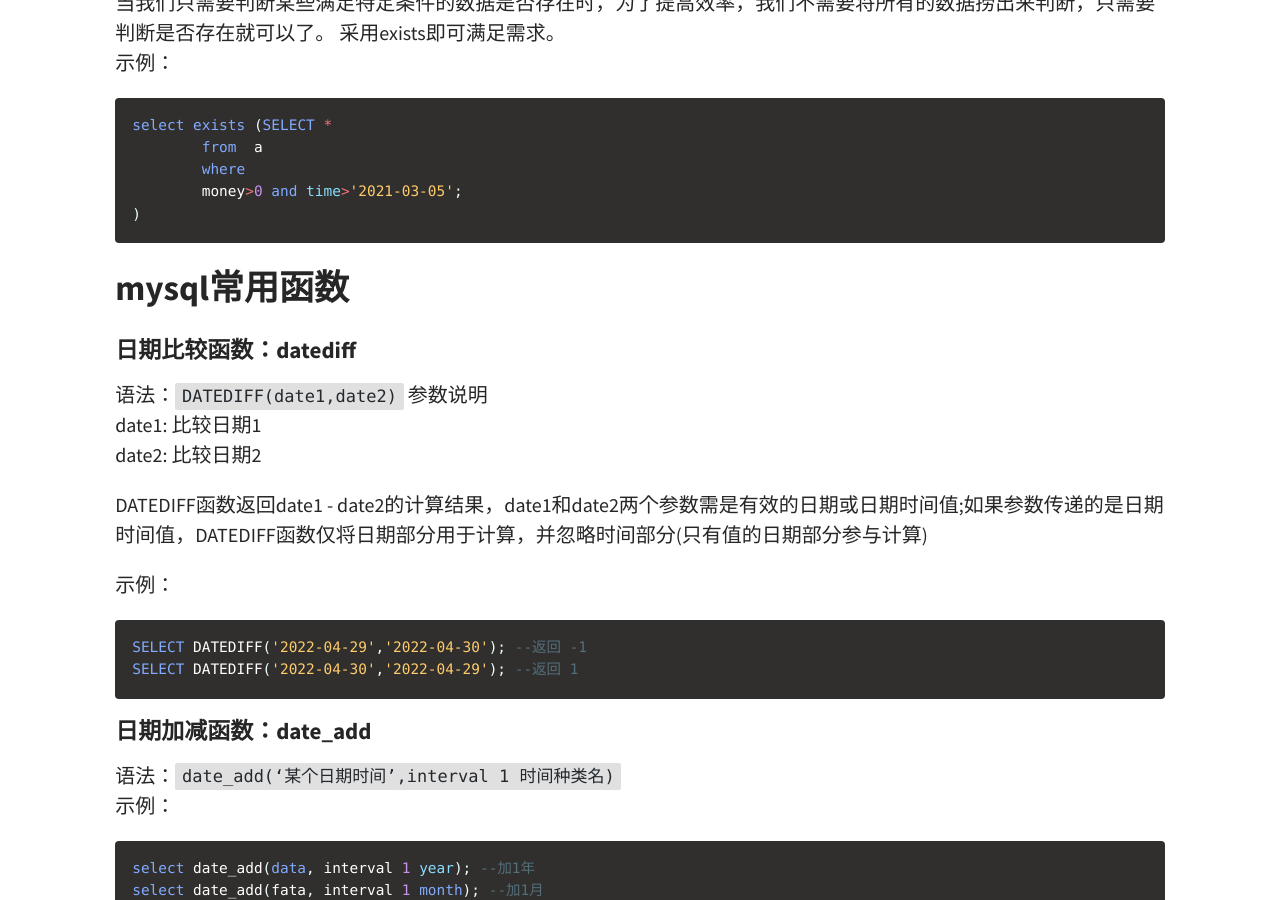
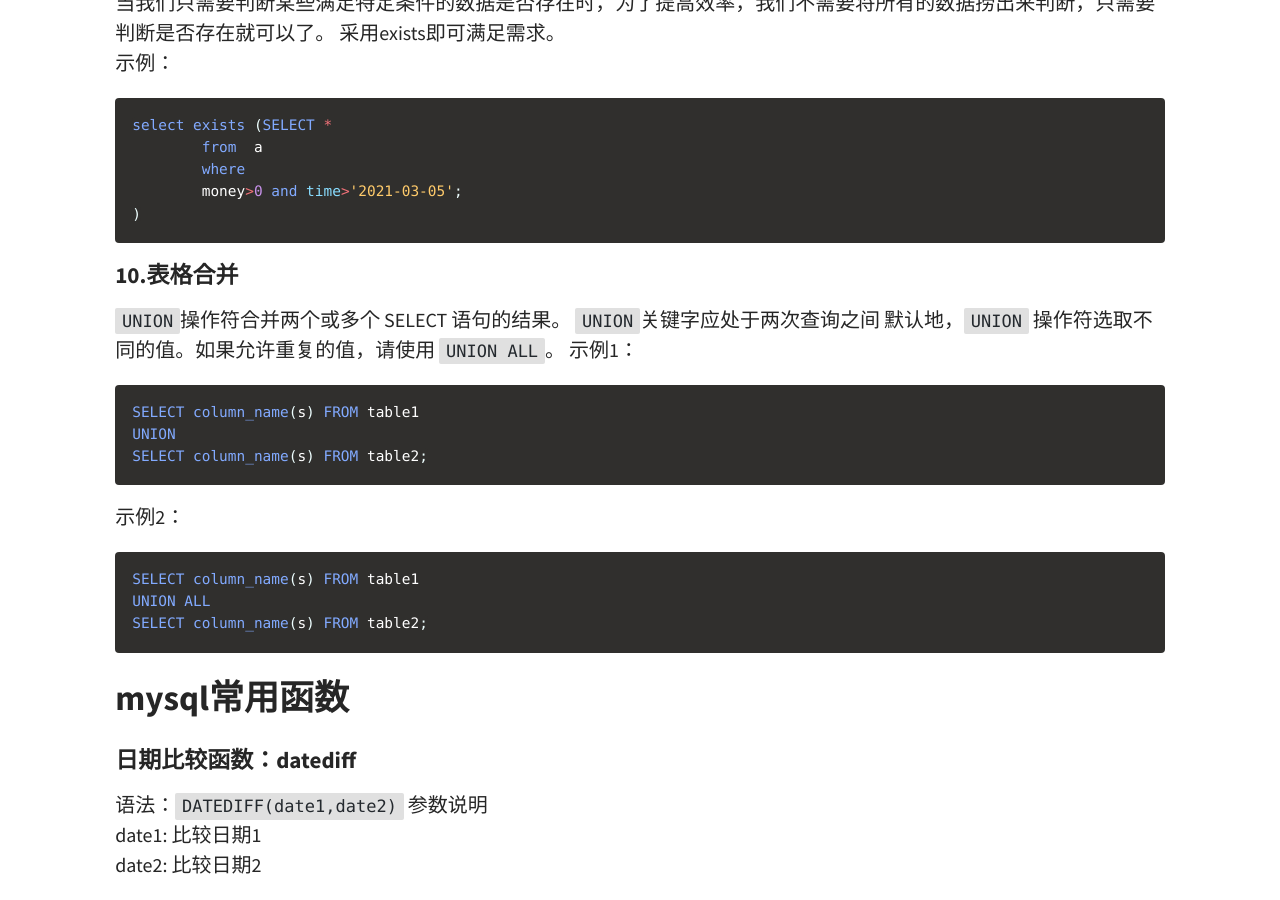
Before and after one commit to WolfRanok/WolfRanok.github.io, a Jekyll site: the page built from _posts/2022-12-3-wuhan-mysql.md, in a window 1280 px wide and 900 px high, scrolled down 2389 px. Built offline with Jekyll 4.4.1, drawn with Linux system fonts in a browser that asks for light colours.

Commit message:
mysql 表格合并

````diff
--- a/_posts/2022-12-3-wuhan-mysql.md
+++ b/_posts/2022-12-3-wuhan-mysql.md
@@ -92,6 +92,24 @@ select exists (SELECT *
         where
         money>0 and time>'2021-03-05';
 )
+```
+
+#### 10.表格合并
+
+`UNION`操作符合并两个或多个 SELECT 语句的结果。
+`UNION`关键字应处于两次查询之间
+默认地，`UNION` 操作符选取不同的值。如果允许重复的值，请使用 `UNION ALL`。
+示例1：
+```sql
+SELECT column_name(s) FROM table1
+UNION
+SELECT column_name(s) FROM table2;
+```
+示例2：
+```sql
+SELECT column_name(s) FROM table1
+UNION ALL
+SELECT column_name(s) FROM table2;
 ```
 
 ## mysql常用函数
````
Also changed, not shown: 3 other files.
